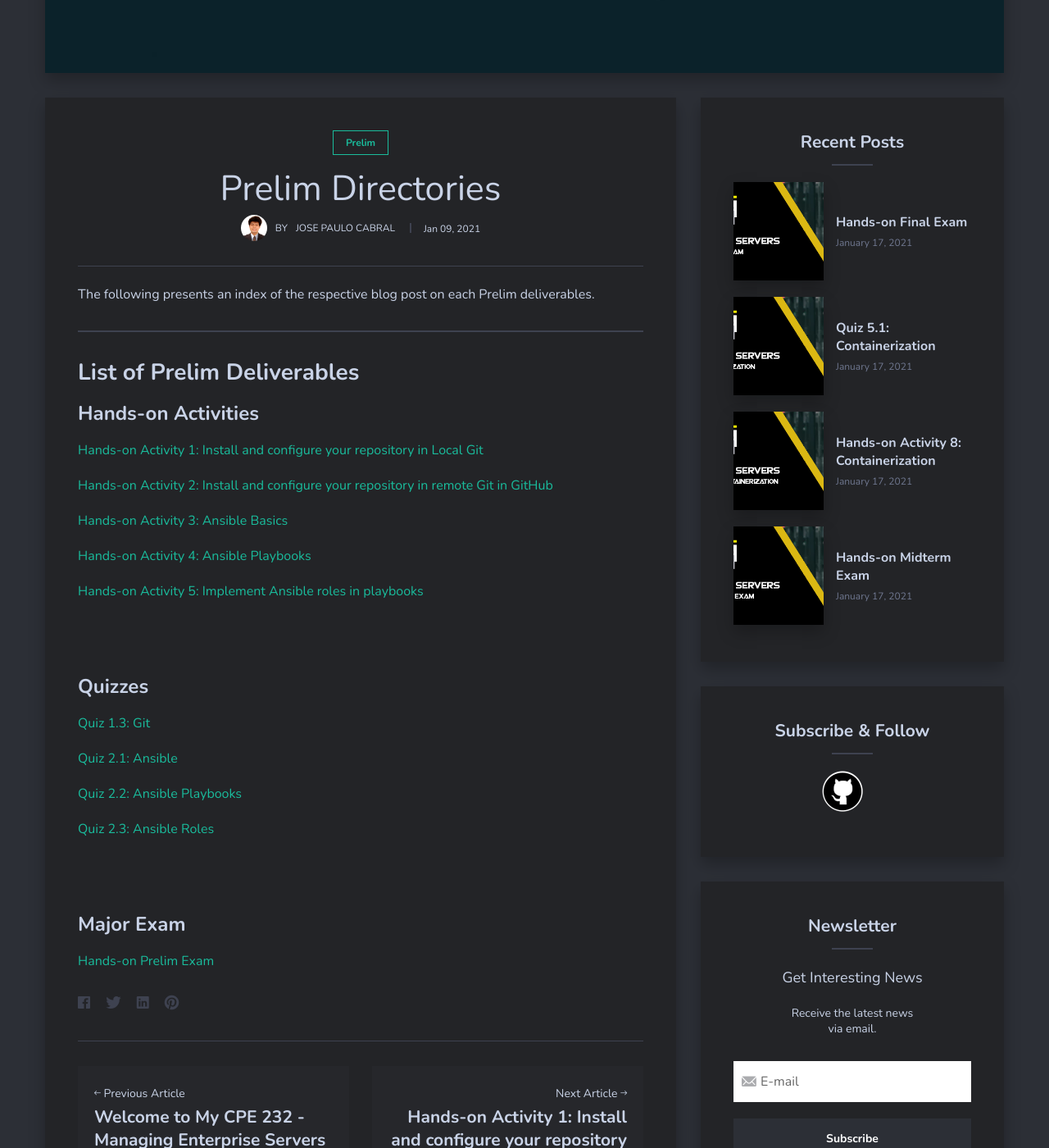
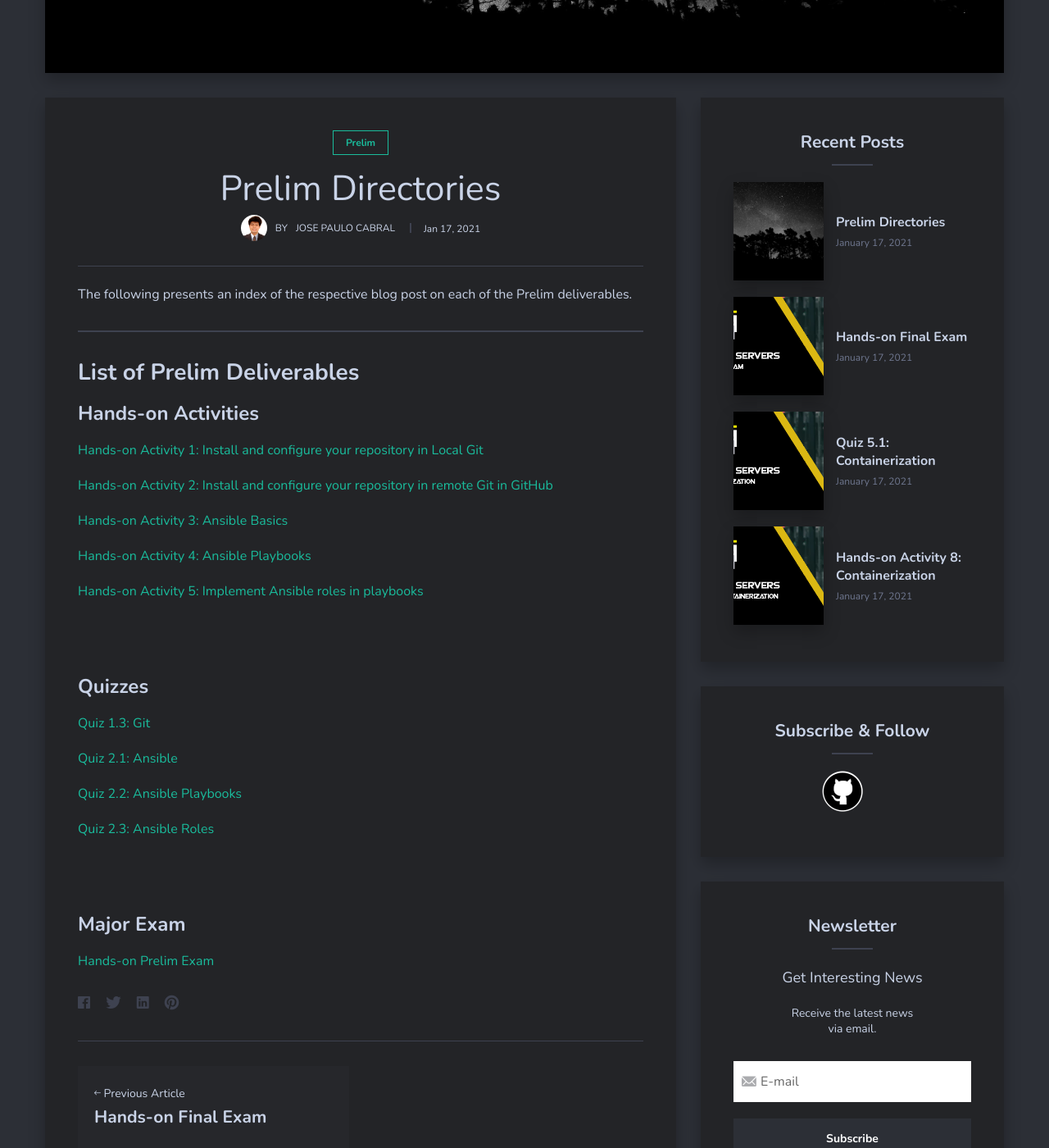
Before and after one commit to jpcabral-tip/jpcabral-tip.github.io, a Jekyll site: the page built from _posts/2021-01-17-prelim-directory-listing.markdown, in a window 1280 px wide and 1400 px high, scrolled down 606 px. Shown: the whole window at 82% size. Built offline with Jekyll 4.4.1, drawn with Linux system fonts in a browser that asks for light colours; nearby versions of some CDN libraries; comment, search, counter and statistics services are not loaded; some of the changed text lies outside the part shown.

Commit message:
added individual directory listings for prelim, midterm, and finals

```diff
--- a/_posts/2021-01-17-prelim-directory-listing.markdown
+++ b/_posts/2021-01-17-prelim-directory-listing.markdown
@@ -1,11 +1,11 @@
 ---
 layout: post
 title:  "Prelim Directories"
-date:   2021-01-09 23:30:33 +0300
-image:  11.jpg
+date:   2021-01-17 18:30:33 +0300
+image:  06.jpg
 tags:   Prelim
 ---
-The following presents an index of the respective blog post on each Prelim deliverables.
+The following presents an index of the respective blog post on each of the Prelim deliverables.
 
 ***
 
```
Also changed, not shown: _posts/2021-01-17-finals-directory-listing.markdown (added, +30 -0 lines), _posts/2021-01-17-midterm-directory-listing.markdown (added, +40 -0 lines).
